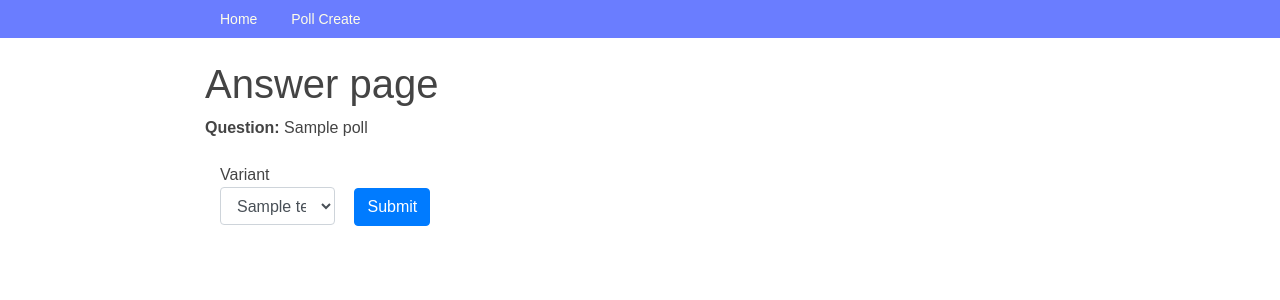
After one commit to aizh-pro/exam7, a Django app: page /answer/1/ in a window 1280 px wide. The commit adds this page. Shown: the top 300 px of the page. Run offline with Django 3.2, Linux system fonts and the light colour scheme; tables that the repository leaves empty hold one stand-in row (values such as "Sample post"); some libraries are stand-ins or nearby versions.

Commit message:
answer_view.py,answer.html models.py

```diff
--- a/source/main/urls.py
+++ b/source/main/urls.py
@@ -17,6 +17,7 @@ from django.contrib import admin
 from django.urls import path
 
 from webapp.views import PollListView, PollView, PollCreateView, PollUpdateView, PollDeleteView
+from webapp.views.answer_view import AnswerView
 from webapp.views.choice_views import PollChoiceCreateView, ChoiceUpdateView, ChoiceDeleteView
 
 urlpatterns = [
@@ -29,4 +30,6 @@ urlpatterns = [
     path('poll/<int:pk>/choice/add', PollChoiceCreateView.as_view(), name='choice_create'),
     path('choice/<int:pk>/update/', ChoiceUpdateView.as_view(), name='choice_update'),
     path('choice/<int:pk>/delete/', ChoiceDeleteView.as_view(), name='choice_delete'),
+    path('answer/<int:pk>/', AnswerView.as_view(), name='select_answer'),
+
 ]
--- a/source/webapp/models.py
+++ b/source/webapp/models.py
@@ -24,3 +24,9 @@ class Choice(models.Model):
     class Meta:
         verbose_name = "Вариант"
         verbose_name_plural = "Варианты"
+
+
+class Answers(models.Model):
+    poll = models.ForeignKey('webapp.Poll', related_name='answer', on_delete=models.CASCADE, verbose_name='вопрос')
+    created_at = models.DateTimeField(auto_now_add=True, verbose_name='Время создания')
+    choice = models.ForeignKey('webapp.Choice', related_name='answer', on_delete=models.CASCADE, verbose_name='ответ')
--- /dev/null
+++ b/source/webapp/templates/answer/answer.html
@@ -0,0 +1,22 @@
+{% extends 'base.html' %}
+{% block title %}Answer{% endblock %}
+{% block menu %}
+
+{% endblock %}
+{% block content %}
+    <h1>Answer page</h1>
+      <form action="{% url "select_answer" poll.pk %}" method="post">
+        <p><b>Question:</b> {{ poll.question}}</p>
+        <label class="col-sm-2 col-form-label"> Variant
+            <select {{ choice.pk}} class="form-control">
+                {% for choice in choices %}
+        <option>{{ choice.choice_text }}</option>
+                 {% endfor %}
+            </select>
+
+        </label>
+              <button type="submit" class="btn btn-primary">Submit</button></form>
+        {% if is_paginated %}
+            {% include 'partial/pagination.html' %}
+        {% endif %}
+{% endblock %}
--- a/source/webapp/templates/choice/choice_delete.html
+++ b/source/webapp/templates/choice/choice_delete.html
@@ -3,7 +3,7 @@
 {% block title %}Delete{% endblock %}
 
 {% block menu %}
-{#    <li><a href="{% url 'poll_view' poll.pk %}">Отмена</a></li>#}
+
 {% endblock %}
 
 {% block content %}
--- a/source/webapp/templates/polls/poll_view.html
+++ b/source/webapp/templates/polls/poll_view.html
@@ -13,6 +13,7 @@
 
     <p><a href="{% url 'poll_update' poll.pk %}"  class="btn btn-warning">Update</a></p>
     <p><a href="{% url 'poll_delete' poll.pk %}" class="btn btn-danger">Delete</a></p>
+     <p><a href="{% url 'select_answer' poll.pk %}" class="btn btn-success">Дать ответ</a></p>
      <hr>
         <h3>Answers</h3>
         {% for choice in choices %}
--- /dev/null
+++ b/source/webapp/views/answer_view.py
@@ -0,0 +1,17 @@
+from django.shortcuts import render, get_object_or_404
+from django.views.generic import TemplateView, View
+from webapp.models import Poll, Choice
+
+
+class AnswerView(TemplateView):
+   template_name = 'answer/answer.html'
+
+   def get_context_data(self, **kwargs):
+       context = super().get_context_data(**kwargs)
+
+       pk = self.kwargs.get('pk')
+       poll = get_object_or_404(Poll, pk=pk)
+       choices = poll.poll.all()
+       context['poll'] = poll
+       context['choices'] = choices
+       return context
--- a/source/webapp/views/choice_views.py
+++ b/source/webapp/views/choice_views.py
@@ -39,6 +39,7 @@ class ChoiceUpdateView(UpdateView):
     def get_success_url(self):
         return reverse('poll_view', kwargs={'pk': self.object.poll.pk})
 
+
 class ChoiceDeleteView(DeleteView):
     template_name = 'choice/choice_delete.html'
     model = Choice
```
Also changed, not shown: source/webapp/migrations/0002_answers.py (added).
